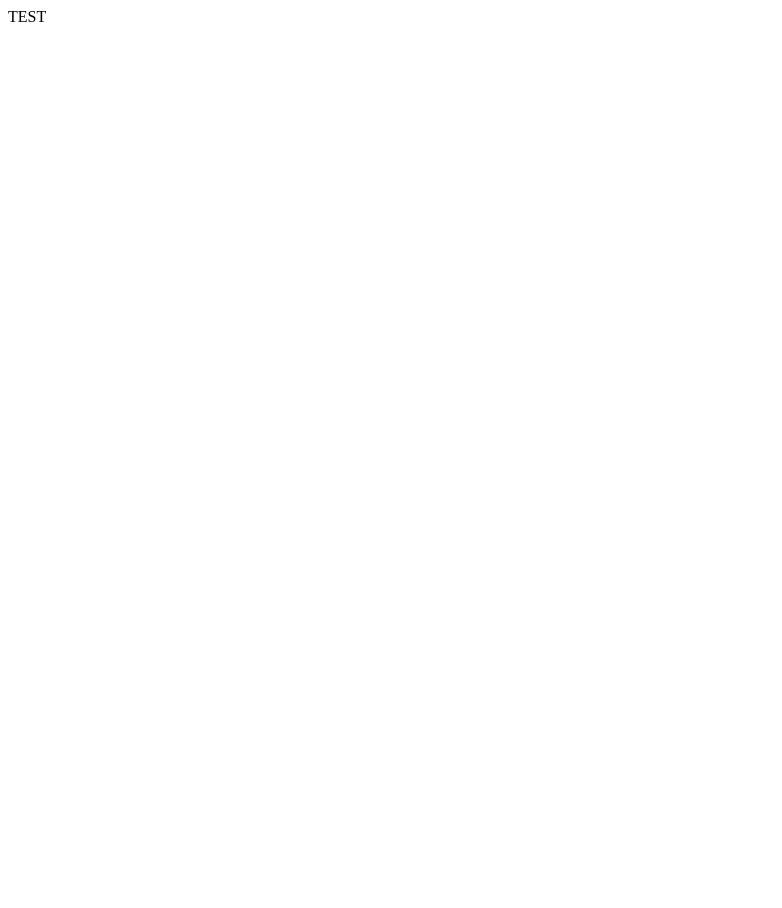
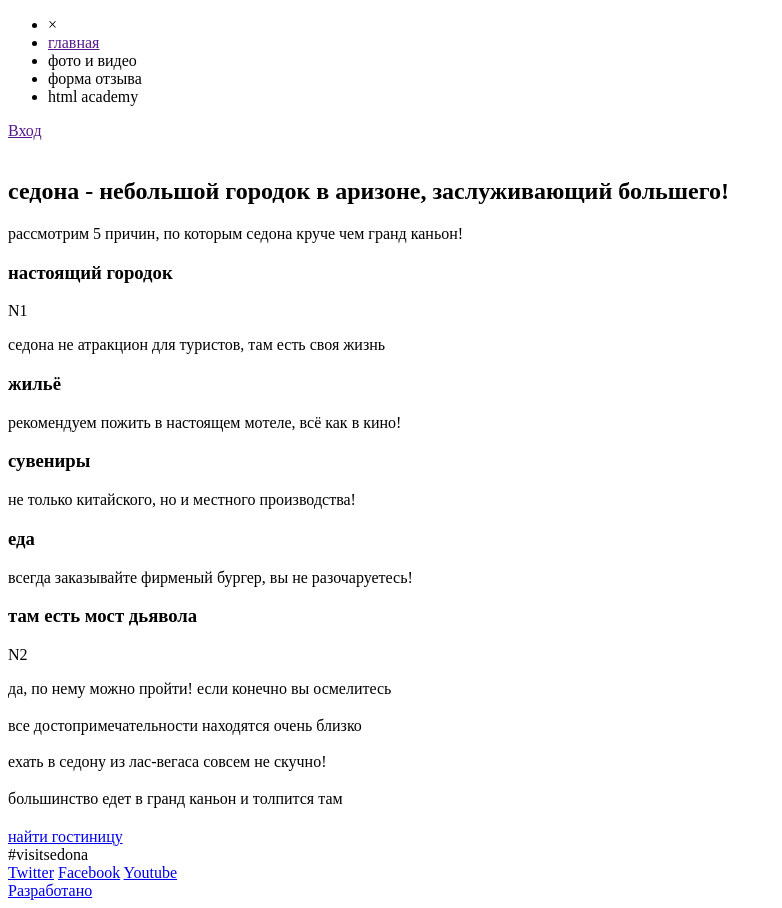
Before and after one commit to medved1000/65043-sedona, a website: page index.html in a window 1280 px wide. Shown: the whole page, without its empty margins (0-782 px from the left). Before the commit the page ends 800 px from the top, so only its background shows below. Drawn offline with Linux system fonts and the light colour scheme.

Commit message:
разметил index.html

```diff
--- a/index.html
+++ b/index.html
@@ -5,7 +5,88 @@
 		<title>HTML Academy: Седона</title>
 	</head>
 	<body>
-TEST
+		<header class="page-header">
+			<nav class="main-nav main-nav--closed">
+				<div class="main-nav__wrapper main-nav__wrapper--close">
+					<ul class="main-menu">
+						<li class="main-menu__cross">&times;</li>
+						<li class="main-menu__item"><a href="">главная</a></li>
+						<li class="main-menu__item"><a href=""></a>фото и видео</li>
+						<li class="main-menu__item"><a href=""></a>форма отзыва</li>
+						<li class="main-menu__item"><a href=""></a>html academy</li>
+					</ul>
+					<div class="main-nav__user-nav">
+						<a class="main-nav__user-login" href="" title="войти">Вход</a>
+					</div>
+				</div>
+			</nav>
+			<a class="logo-triangle" href="/"><img src="" alt=""></a>
+			<section class="mountains">
 
+
+			</section>
+		</header>
+		<div class="main-content">
+			<div class="intro-sedona">
+				<h2 class="intro-sedona__about">седона - небольшой городок в аризоне, заслуживающий большего!</h2>
+				<p class="intro-sedona__text">рассмотрим 5 причин, по которым седона круче чем гранд каньон!</p>
+			</div>
+			<div class="box-blue">
+				<h3 class="box-blue__title">настоящий городок</h3>
+				<p class="box-blue__n">N1</p>
+				<p class="box-blue__text">седона не атракцион для туристов, там есть своя жизнь</p>
+			</div>
+			<div class="sedana-options">
+				<div class="sedana-options__item sedana-options__item--home ">
+					<h3 class="sedana-options__title">жильё</h3>
+					<p class="sedana-options__text">рекомендуем пожить в настоящем мотеле, всё как в кино!</p>
+				</div>
+				<div class="sedana-options__item sedana-options__item--suvenirs">
+					<h3 class="sedana-options__title">сувениры</h3>
+					<p class="sedana-options__text">не только китайского, но и местного производства!</p>
+				</div>
+				<div class="sedana-options__item sedana-options__item--food">
+					<h3 class="sedana-options__title">еда</h3>
+					<p class="sedana-options__text">всегда заказывайте фирменый бургер, вы не разочаруетесь!</p>
+				</div>
+			</div>
+			<div class="box-blue">
+				<h3 class="box-blue__title">там есть мост дьявола</h3>
+				<p class="box-blue__n">N2</p>
+				<p class="box-blue__text">да, по нему можно пройти! если конечно вы осмелитесь</p>
+			</div>
+			<div class="advantages">
+				<div class="advantages__item">
+					<h3 class="advantages__title"></h3>
+					<p class="advantages__n"></p>
+					<p class="advantages__text">все достопримечательности находятся очень близко</p>
+				</div>
+				<div class="advantages__item">
+					<h3 class="advantages__title"></h3>
+					<p class="advantages__n"></p>
+					<p class="advantages__text">ехать в седону из лас-вегаса совсем не скучно!</p>
+				</div>
+				<div class="advantages__item">
+					<h3 class="advantages__title"></h3>
+					<p class="advantages__n"></p>
+					<p class="advantages__text">большинство едет в гранд каньон и толпится там</p>
+				</div>
+			</div>
+		</div>
+		<div class="find-place">
+			<h2 class="find-place__title"></h2>
+			<p class="find-place__text"></p>
+			<a class="btn" href="#">найти гостиницу</a>
+		</div>
+		<div class="map"></div>
+		<footer class="footer">
+			<div class="footer__hashteg">#visitsedona</div>
+			<div class="socials">
+				<a class="socials__items socials__items--twitter" href="#">Twitter</a>
+				<a class="socials__items socials__items--facebook" href="#">Facebook</a>
+				<a class="socials__items socials__items--youtube" href="#">Youtube</a>
+			</div>
+			<a class="copyright" href="http://htmlacademy.ru">Разработано</a>
+		</footer>
 	</body>
 </html>
```
Lines whose indentation alone changed are shown as unchanged.
